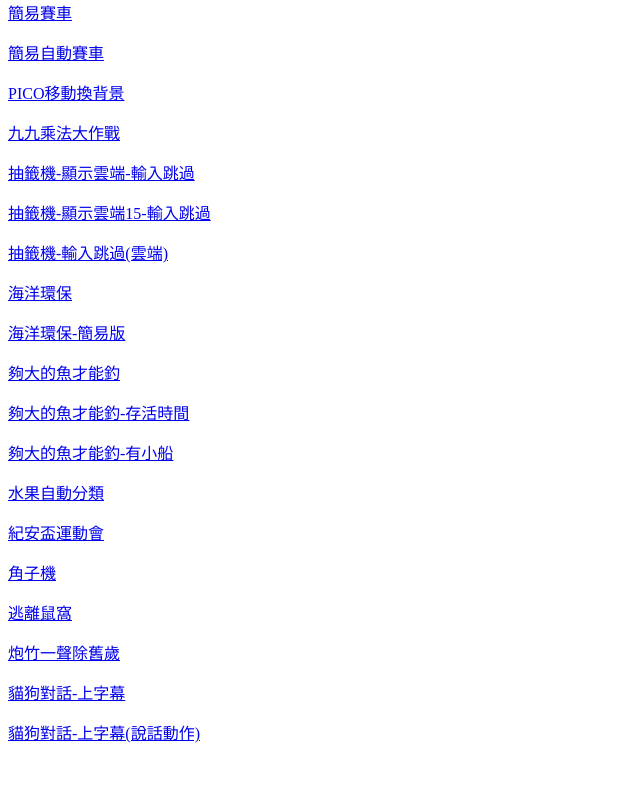
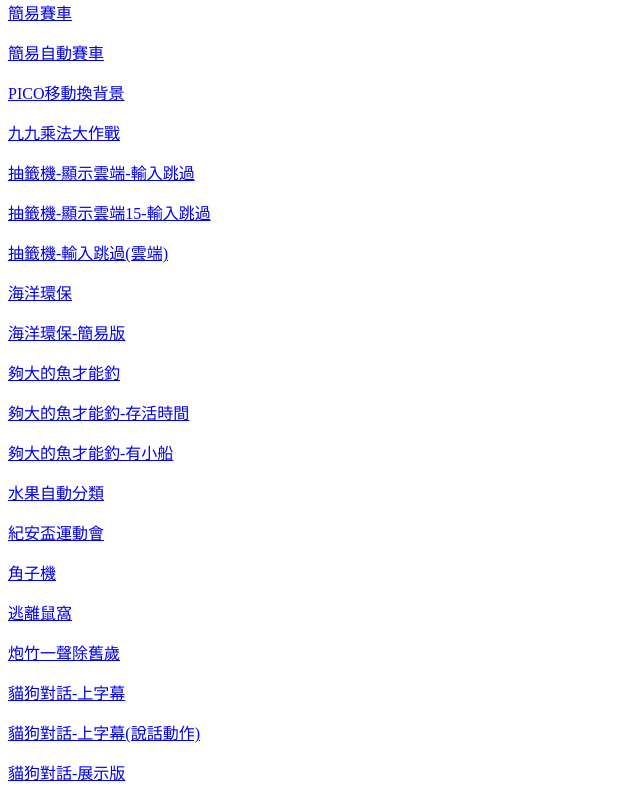
Before and after one commit to jtlee5x/scratch, a plain HTML site: page index.html in a window 1280 px wide. Shown: the part 1216-2016 px from the top of the page, without its empty margins (0-640 px from the left). Before the commit the page ends 1976 px from the top, so only its background shows below. Drawn offline with Linux system fonts and the light colour scheme.

Commit message:
Update index.html

```diff
--- a/index.html
+++ b/index.html
@@ -181,5 +181,8 @@
 <p>
 <a href="https://jtlee5x.github.io/scratch/CatDogTA.html" target="_blank">貓狗對話-上字幕(說話動作)</a>
 </p>
+<p>
+<a href="https://jtlee5x.github.io/scratch/CatDogDemo.html" target="_blank">貓狗對話-展示版</a>
+</p>
 </body>
 </html>
```
